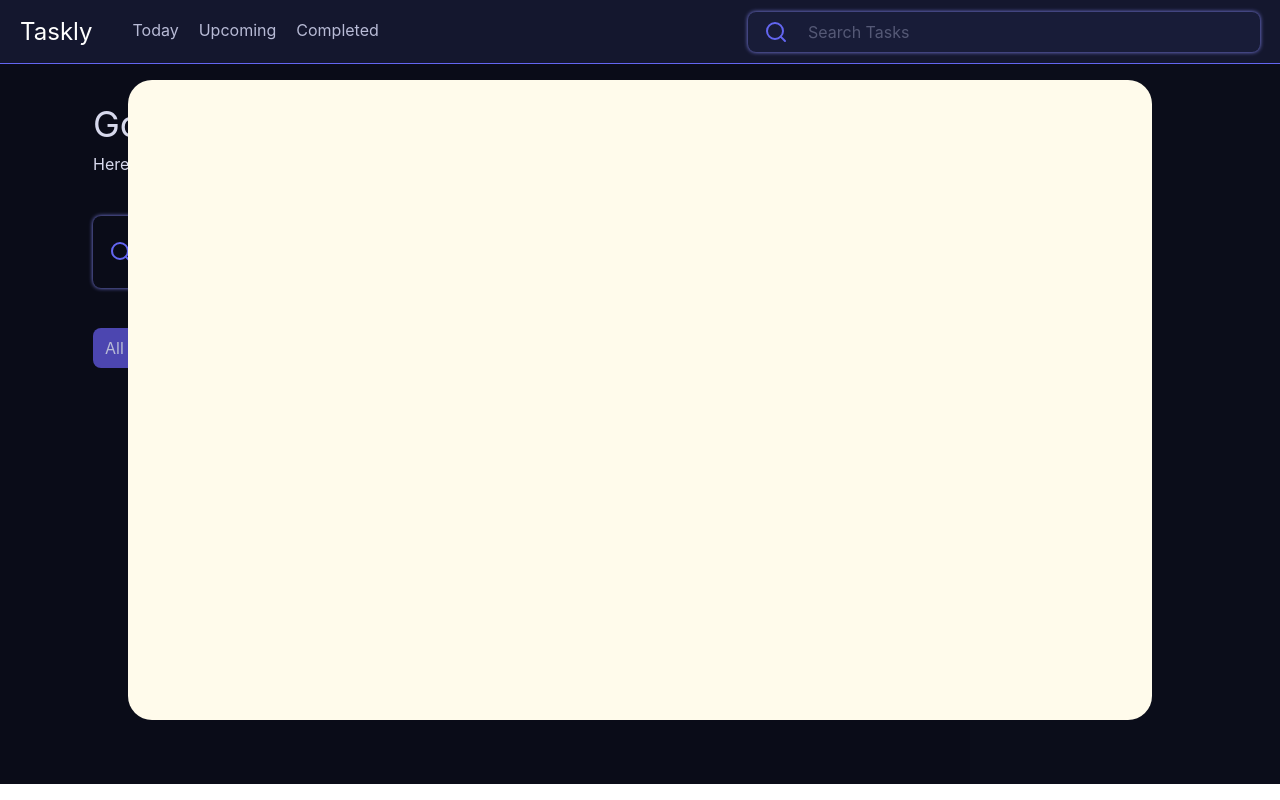
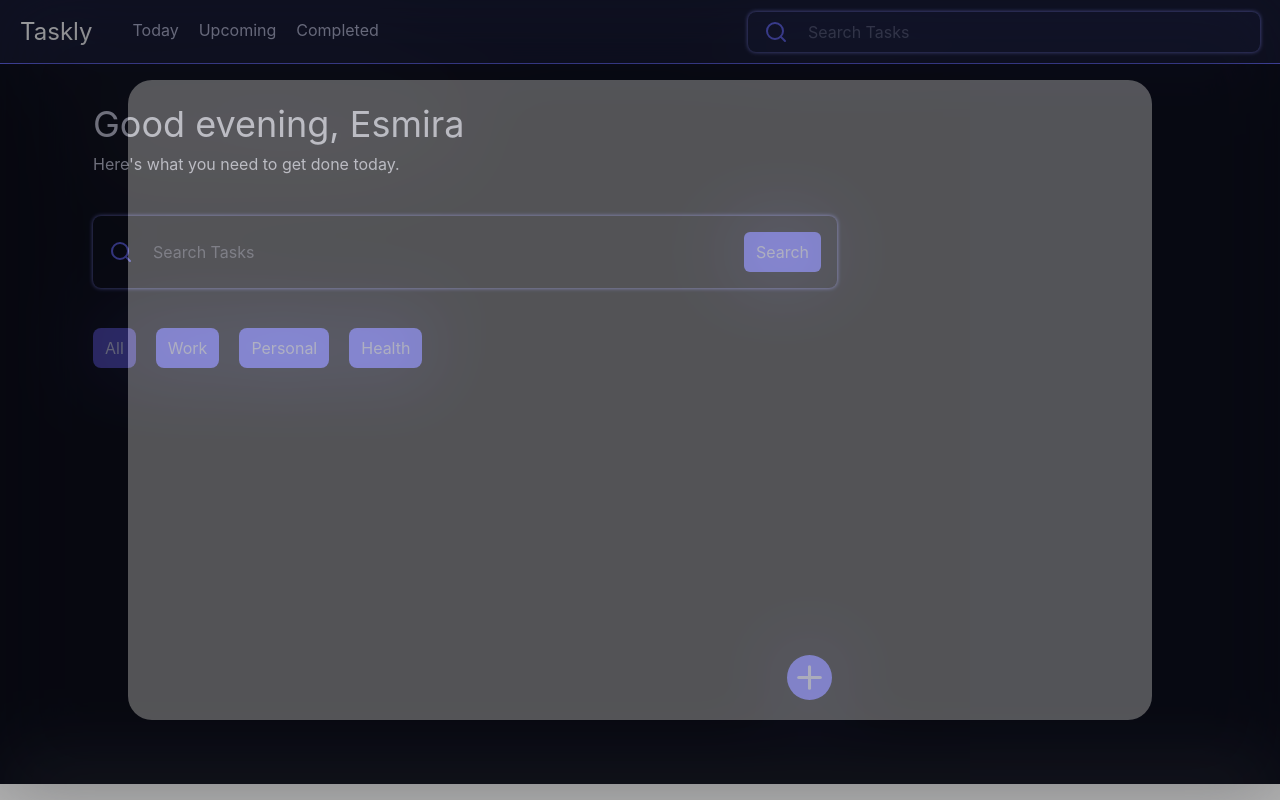
Before and after one commit to Mansoor-Hussain-a/Taskly, a React (Vite) app: page / in a window 1280 px wide. Both pictures are taken after a click on the icon 809 px from the left and 677 px from the top of the page. Built offline with nearby package versions, Linux system fonts and the light colour scheme.

Commit message:
removed unused stuff and started animations

```diff
--- a/src/components/AddModal.tsx
+++ b/src/components/AddModal.tsx
@@ -1,10 +1,18 @@
+import { motion } from "motion/react";
 import { createPortal } from "react-dom";
 
 export default function AddModal() {
   return createPortal(
-    <div className="fixed top-1/2 left-1/2 -translate-x-1/2 -translate-y-1/2 w-[80vw] h-[80vh] z-10 rounded-3xl bg-amber-50">
-      <form action=""></form>
-    </div>,
+    <motion.div className="fixed z-10 w-screen h-screen flex justify-center items-center top-0 bg-black opacity-30 backdrop-blur-2xl">
+      <motion.div
+        className=" w-[80%] h-[80%]  rounded-3xl bg-amber-50 opacity-100"
+        initial={{ y: -100, opacity: 0 }}
+        animate={{ y: 0, opacity: 1 }}
+        transition={{ duration: 0.6, type: "spring" }}
+      >
+        <form action=""></form>
+      </motion.div>
+    </motion.div>,
     document.body,
   );
 }
--- a/src/components/DashboardLeft.tsx
+++ b/src/components/DashboardLeft.tsx
@@ -1,4 +1,4 @@
-import { Plus, Search } from "lucide-react";
+import { Plus } from "lucide-react";
 import handleAddTodo from "../functions/handleAddTodo";
 import Categories from "./Categories";
 import { useState } from "react";
```
